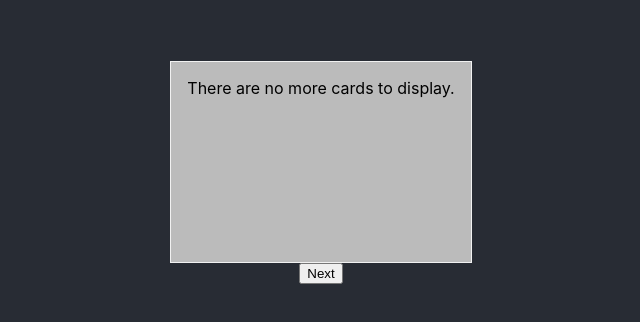
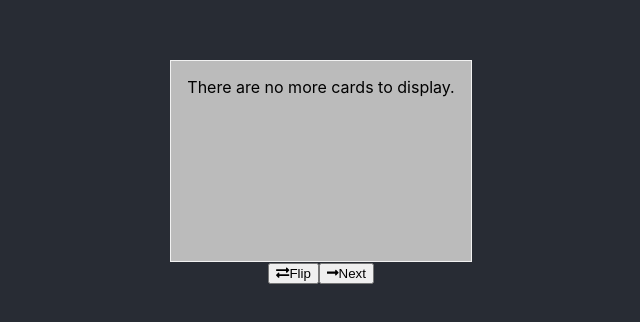
Before and after one commit to j-aguilar/flashcards, a React (Create React App) app: page / in a window 1280 px wide. Shown: the part 228-550 px from the top of the page, without its empty margins (319-959 px from the left). Built offline with nearby package versions, Linux system fonts and the light colour scheme.

Commit message:
change flip from on hover to on click, add action bar

```diff
--- a/src/App.js
+++ b/src/App.js
@@ -1,8 +1,12 @@
 import React, {Component}  from 'react';
+import ReactDOM from 'react-dom'
+import { FontAwesomeIcon } from '@fortawesome/react-fontawesome'
+import { faLongArrowAltRight } from '@fortawesome/free-solid-svg-icons'
 import './App.css';
 import data from './data/data.js'
 import Flex from './flex/Flex'
 import FlipCard from './flipcard/FlipCard'
+import ActionBar from './actionbar/ActionBar'
 
 class App extends Component {
   constructor() {
@@ -20,7 +24,14 @@ class App extends Component {
         answer: "There are no more cards to display."
       }
       if (data.length > 0) qa = data.pop()
-      //console.log("hC:qa ", typeof qa, qa)
+
+      document.getElementById('front-face').classList.add('clear')
+      document.getElementById('back-face').classList.add('clear')
+      document.getElementById('flip-card-child-positioner').classList.remove('flipped')
+      setTimeout(() => {
+        document.getElementById('front-face').classList.remove('clear')
+        document.getElementById('back-face').classList.remove('clear')
+      }, 500)
       return {
         qa: qa
       }
@@ -38,7 +49,7 @@ class App extends Component {
       <div className="App">
         <Flex>
           <FlipCard qa={this.state.qa}/>
-          <button onClick={this.getNextQASet}>Next</button>
+          <ActionBar getNextQASet={this.getNextQASet}/>
         </Flex>
       </div>
     );
--- /dev/null
+++ b/src/actionbar/ActionBar.js
@@ -0,0 +1,26 @@
+import React, {Component}  from 'react';
+import ReactDOM from 'react-dom'
+import { FontAwesomeIcon } from '@fortawesome/react-fontawesome'
+import { faLongArrowAltRight, faExchangeAlt } from '@fortawesome/free-solid-svg-icons'
+
+class ActionBar extends Component {
+  constructor(){
+    super()
+    this.flipCard = this.flipCard.bind(this)
+  }
+
+  flipCard() {
+    document.getElementById('flip-card-child-positioner').classList.toggle('flipped')
+  }
+
+  render(){
+    return (
+      <div>
+        <button onClick={this.flipCard}><FontAwesomeIcon icon={faExchangeAlt} />Flip</button>
+        <button onClick={this.props.getNextQASet}><FontAwesomeIcon icon={faLongArrowAltRight} />Next</button>
+      </div>
+    )
+  }
+}
+
+export default ActionBar
--- a/src/flipcard/Back.js
+++ b/src/flipcard/Back.js
@@ -3,7 +3,7 @@ import React, {Component} from 'react';
 class Back extends Component {
   render() {
     return (
-      <div className="flip-card-back">
+      <div className="flip-card-back " id="back-face">
         <p>{this.props.answer}</p>
       </div>
     )
--- a/src/flipcard/FlipCard.js
+++ b/src/flipcard/FlipCard.js
@@ -4,10 +4,14 @@ import Back from './Back';
 import './flipcard.css';
 
 class FlipCard extends Component {
+  componentDidUpdate() {
+
+  }
+
   render() {
     return(
       <div className="flip-card">
-        <div className="flip-card-child-positioner">
+        <div id="flip-card-child-positioner">
           <Front question={this.props.qa.question}/>
           <Back answer={this.props.qa.answer}/>
         </div>
--- a/src/flipcard/Front.js
+++ b/src/flipcard/Front.js
@@ -1,10 +1,11 @@
 import React, {Component} from 'react';
 
 class Front extends Component {
+
   render() {
     console.log(this.props)
     return (
-      <div className="flip-card-front">
+      <div className="flip-card-front" id="front-face">
         <p>{this.props.question}</p>
       </div>
     )
--- a/src/flipcard/flipcard.css
+++ b/src/flipcard/flipcard.css
@@ -6,7 +6,7 @@
   perspective: 1000px;
 }
 
-.flip-card-child-positioner {
+#flip-card-child-positioner {
   position: relative;
   width: 100%;
   height: 100%;
@@ -15,7 +15,7 @@
   transform-style: preserve-3d;
 }
 
-.flip-card:hover .flip-card-child-positioner {
+#flip-card-child-positioner.flipped {
   transform: rotateY(180deg);
 }
 
@@ -36,3 +36,11 @@
   color: white;
   transform: rotateY(180deg);
 }
+
+#front-face.clear {
+  color: #bbb;
+}
+
+#back-face.clear {
+  color: dodgerblue;
+}
```
